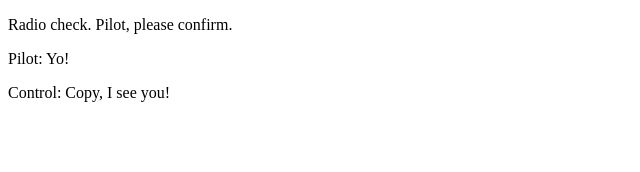
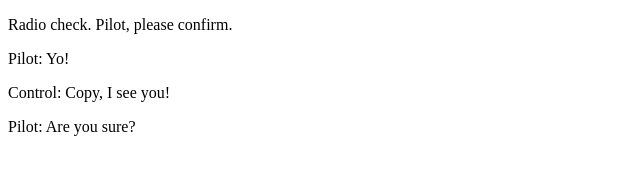
Before and after one commit to mattchernando/repo, a plain HTML site: page index.html in a window 1280 px wide. Shown: the whole page, without its empty margins (0-640 px from the left). Drawn offline with Linux system fonts and the light colour scheme.

Commit message:
response

```diff
--- a/index.html
+++ b/index.html
@@ -4,5 +4,6 @@
       <p>Radio check. Pilot, please confirm.</p>
       <p>Pilot: Yo!</p>
       <p> Control: Copy, I see you!</p>
+      <p>Pilot: Are you sure?</p>
    </body>
 </html>
```
